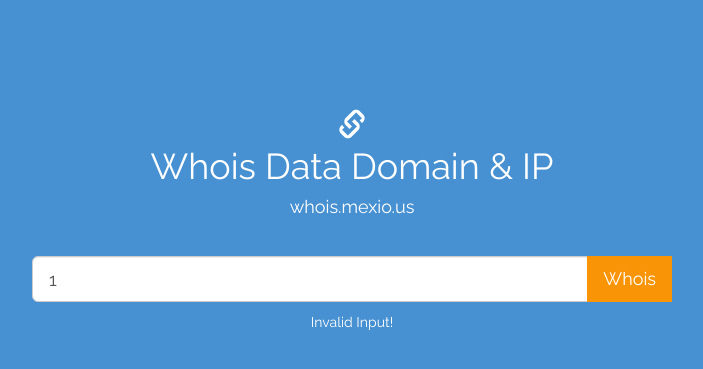
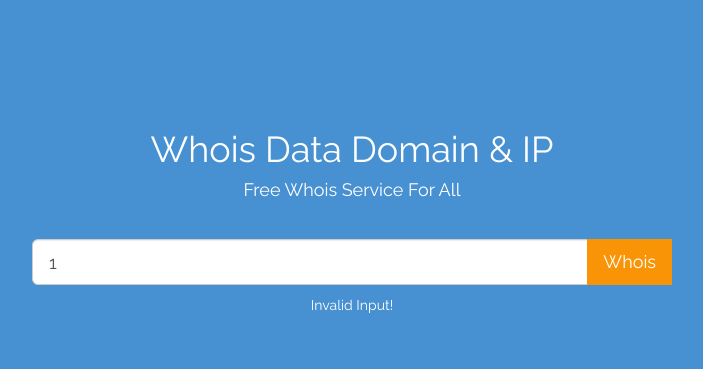
Before and after one commit to rifkytech/whois, a PHP site: page /?domain=1 in a window 1280 px wide. Shown: the top 369 px of the page, without its empty margins (288-991 px from the left). Run offline with PHP 8.4, Linux system fonts and the light colour scheme.

Commit message:
Update Styless

```diff
--- a/index.php
+++ b/index.php
@@ -4,9 +4,9 @@
     <div class="site-wrapper-inner">
       <div class="main-container">
         <div class="inner cover">
-          <span class="glyphicon glyphicon-link"></span>
+          <h2><i class="fa fa-globe"></i></h2>
             <h1>Whois Data Domain & IP</h1>
-              <h4>whois.mexio.us</h4>
+              <h4>Free Whois Service For All</h4>
               <div class="row">
             <div class="col-lg-12">
           <form action="<?=$_SERVER['PHP_SELF'];?>">
```
